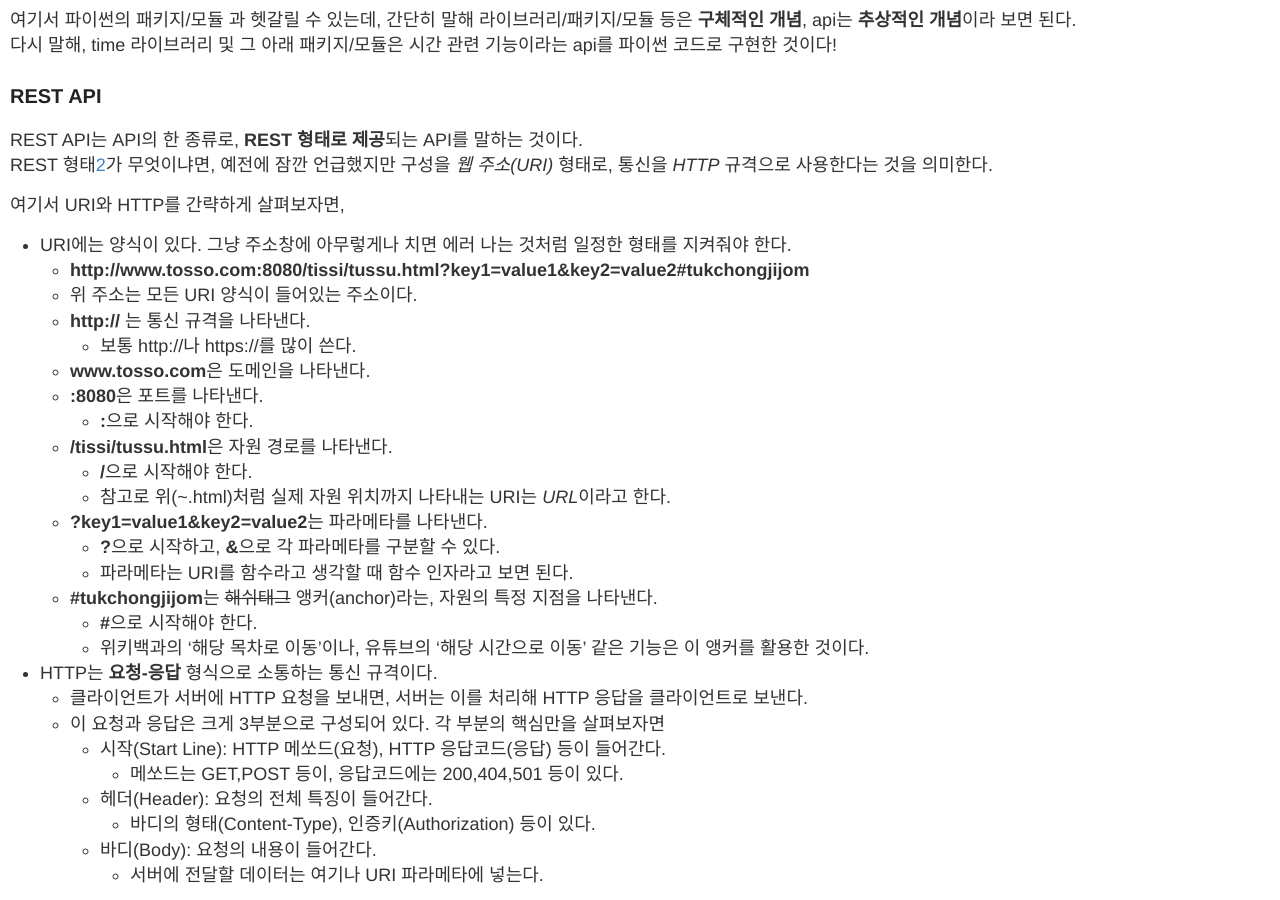
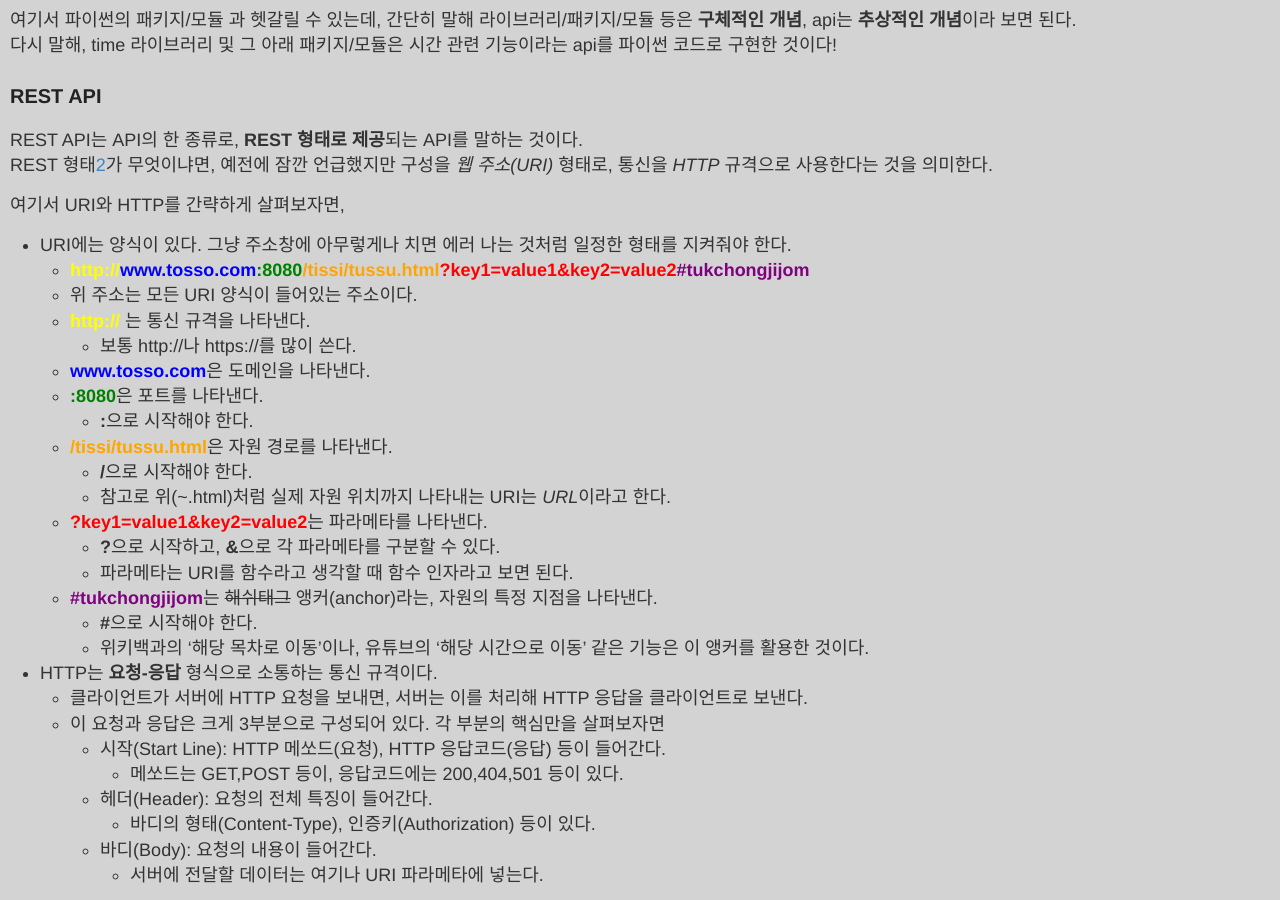
Before and after one commit to Kreator-Kaebal/Kreator-Kaebal.github.io, a Jekyll site: the page built from _posts/2022-3-10-typescript7.md, in a window 1280 px wide and 900 px high, scrolled down 910 px. Built offline with Jekyll 4.4.1, drawn with Linux system fonts in a browser that asks for light colours; some of the changed lines change nothing that is shown; some of the changed text lies outside the part shown.

Commit message:
배경화면 편안색으로

```diff
--- a/_layouts/default.html
+++ b/_layouts/default.html
@@ -1,7 +1,10 @@
 <!DOCTYPE html>
 <html>
   <head>
-    <title>{% if page.title %}{{ page.title }} – {% endif %}{{ site.name }} – {{ site.description }}</title>
+    <title>
+      {% if page.title %}{{ page.title }} – {% endif %}{{ site.name }} – {{
+      site.description }}
+    </title>
 
     {% include meta.html %}
 
@@ -9,39 +12,57 @@
       <script src="http://html5shiv.googlecode.com/svn/trunk/html5.js"></script>
     <![endif]-->
 
-    <link rel="stylesheet" type="text/css" href="{{ site.baseurl }}/style.css" />
-    <link rel="alternate" type="application/rss+xml" title="{{ site.name }} - {{ site.description }}" href="{{ site.baseurl }}/feed.xml" />
+    <link
+      rel="stylesheet"
+      type="text/css"
+      href="{{ site.baseurl }}/style.css"
+    />
+    <link
+      rel="alternate"
+      type="application/rss+xml"
+      title="{{ site.name }} - {{ site.description }}"
+      href="{{ site.baseurl }}/feed.xml"
+    />
 
     <!-- Created with Jekyll Now - http://github.com/barryclark/jekyll-now -->
   </head>
 
-  <body>
+  <body style="background-color: #d3d3d3">
     <div class="wrapper-masthead">
       <div class="container">
         <header class="masthead clearfix">
-          <a href="{{ site.baseurl }}/" class="site-avatar"><img src="{{ site.avatar }}" /></a>
+          <a href="{{ site.baseurl }}/" class="site-avatar"
+            ><img src="{{ site.avatar }}"
+          /></a>
 
           <div class="site-info">
-            <h1 class="site-name"><a href="{{ site.baseurl }}/">{{ site.name }}</a></h1>
+            <h1 class="site-name">
+              <a href="{{ site.baseurl }}/">{{ site.name }}</a>
+            </h1>
             <p class="site-description">{{ site.description }}</p>
           </div>
 
           <nav>
-            <a href="{{ site.baseurl }}/">Blog</a>
-            <a href="{{ site.baseurl }}/about">About</a>
+            <a href="{{ site.baseurl }}/">목록</a>
+            <a href="{{ site.baseurl }}/about">본인은?</a>
           </nav>
         </header>
       </div>
     </div>
 
-    <div id="main" role="main" class="container">
+    <div
+      id="main"
+      role="main"
+      class="container"
+      style="background-color: #d3d3d3"
+    >
       {{ content }}
     </div>
 
     <div class="wrapper-footer">
       <div class="container">
         <footer class="footer">
-          {% include svg-icons.html %}
+          <i>2022 kaebalcreator34 제공.</i>
         </footer>
       </div>
     </div>
--- a/_posts/2022-3-10-typescript7.md
+++ b/_posts/2022-3-10-typescript7.md
@@ -44,20 +44,20 @@ REST 형태[^2]가 무엇이냐면, 예전에 잠깐 언급했지만 구성을 _
 여기서 URI와 HTTP를 간략하게 살펴보자면,
 
 - URI에는 양식이 있다. 그냥 주소창에 아무렇게나 치면 에러 나는 것처럼 일정한 형태를 지켜줘야 한다.
-  - **http://www.tosso.com:8080/tissi/tussu.html?key1=value1&key2=value2#tukchongjijom**
+  - **<span style="color:yellow">http://</span><span style="color:blue">www.tosso.com</span><span style="color:green">:8080</span><span style="color:orange">/tissi/tussu.html</span><span style="color:red">?key1=value1&key2=value2</span><span style="color:purple">#tukchongjijom</span>**
   - 위 주소는 모든 URI 양식이 들어있는 주소이다.
-  - **http://** 는 통신 규격을 나타낸다.
+  - **<span style="color:yellow">http://</span>** 는 통신 규격을 나타낸다.
     - 보통 http://나 https://를 많이 쓴다.
-  - **www.tosso.com**은 도메인을 나타낸다.
-  - **:8080**은 포트를 나타낸다.
+  - **<span style="color:blue">www.tosso.com</span>**은 도메인을 나타낸다.
+  - **<span style="color:green">:8080</span>**은 포트를 나타낸다.
     - **:**으로 시작해야 한다.
-  - **/tissi/tussu.html**은 자원 경로를 나타낸다.
+  - **<span style="color:orange">/tissi/tussu.html</span>**은 자원 경로를 나타낸다.
     - **/**으로 시작해야 한다.
     - 참고로 위(~.html)처럼 실제 자원 위치까지 나타내는 URI는 *URL*이라고 한다.
-  - **?key1=value1&key2=value2**는 파라메타를 나타낸다.
+  - **<span style="color:red">?key1=value1&key2=value2</span>**는 파라메타를 나타낸다.
     - **?**으로 시작하고, **&**으로 각 파라메타를 구분할 수 있다.
     - 파라메타는 URI를 함수라고 생각할 때 함수 인자라고 보면 된다.
-  - **#tukchongjijom**는 ~~해쉬태그~~ 앵커(anchor)라는, 자원의 특정 지점을 나타낸다.
+  - **<span style="color:purple">#tukchongjijom</span>**는 ~~해쉬태그~~ 앵커(anchor)라는, 자원의 특정 지점을 나타낸다.
     - **#**으로 시작해야 한다.
     - 위키백과의 '해당 목차로 이동'이나, 유튜브의 '해당 시간으로 이동' 같은 기능은 이 앵커를 활용한 것이다.
 - HTTP는 **요청-응답** 형식으로 소통하는 통신 규격이다.
```
